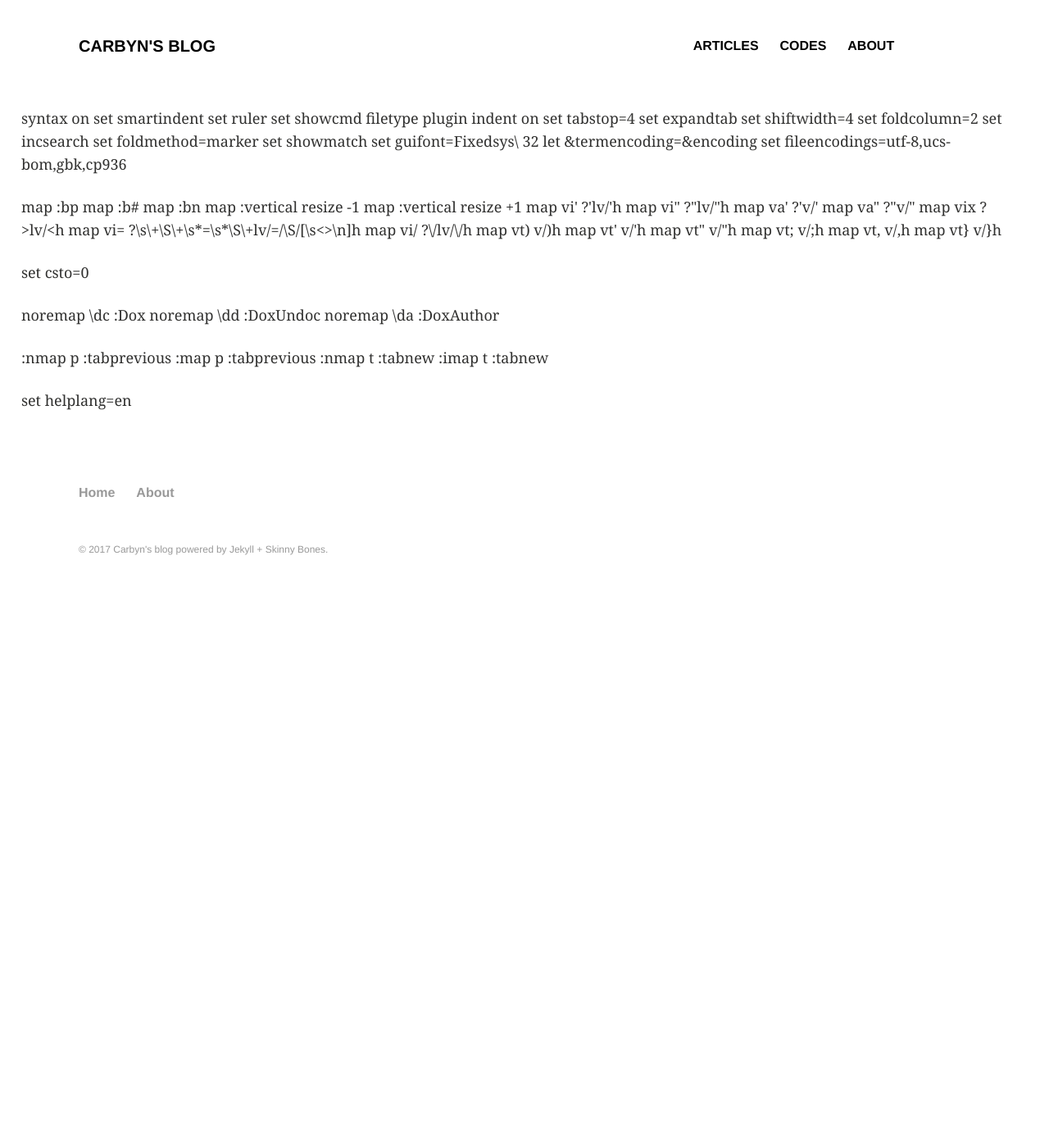
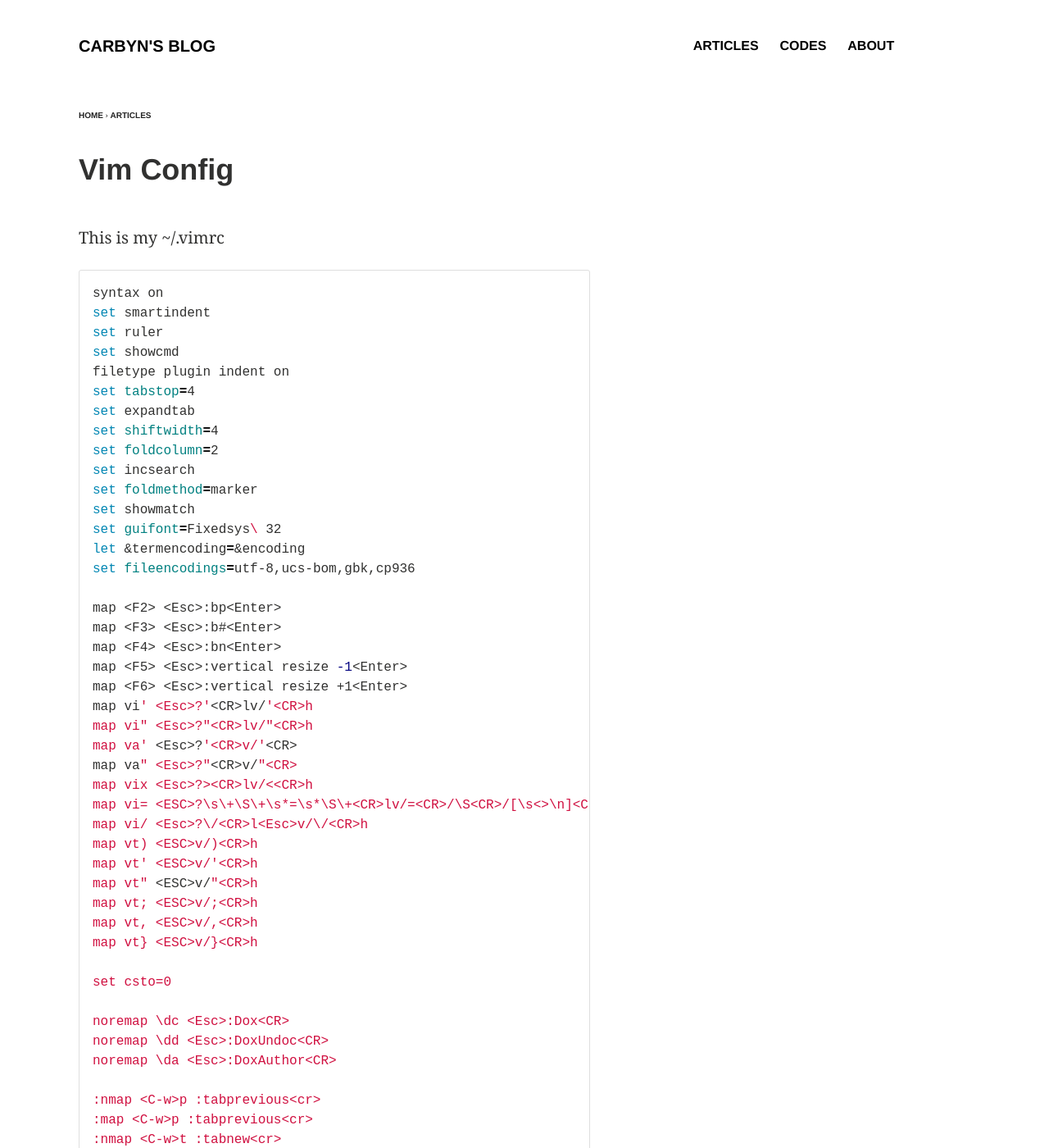
Before and after one commit to Carbyn/carbyn.github.io, a Jekyll site: the page built from _posts/articles/2017-12-09-vimrc.md, in a window 1280 px wide and 1400 px high. Shown: the whole window at 82% size. Built offline with Jekyll 4.4.1, drawn with Linux system fonts in a browser that asks for light colours; our own code applies the rules of GitHub Pages for plain Markdown files; some of the changed text lies outside the part shown.

Commit message:
Update 2017-12-09-vimrc.md

```diff
--- a/_posts/articles/2017-12-09-vimrc.md
+++ b/_posts/articles/2017-12-09-vimrc.md
@@ -1,3 +1,19 @@
+---
+layout: article
+title: "Vim Config"
+modified:
+categories: articles
+excerpt:
+tags: []
+image:
+  feature:
+  teaser:
+  thumb:
+date: 2017-12-09T14:18:41+08:00
+---
+
+This is my ~/.vimrc
+{% highlight bash %}
 syntax on
 set smartindent
 set ruler
@@ -45,3 +61,4 @@ noremap \da <Esc>:DoxAuthor<CR>
 :imap <C-w>t <ESC>:tabnew<cr>
 
 set helplang=en
+{% endhighlight %}
```
